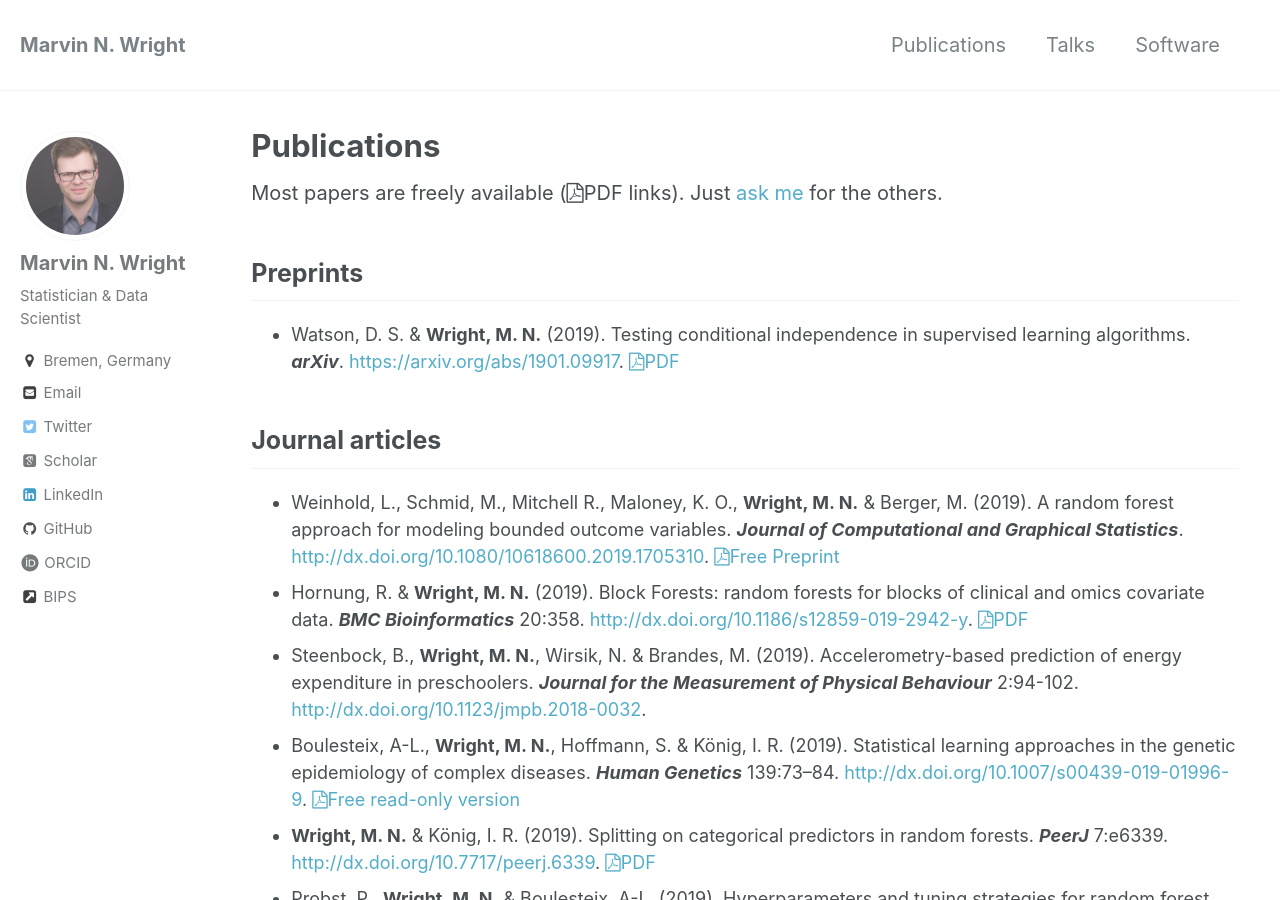
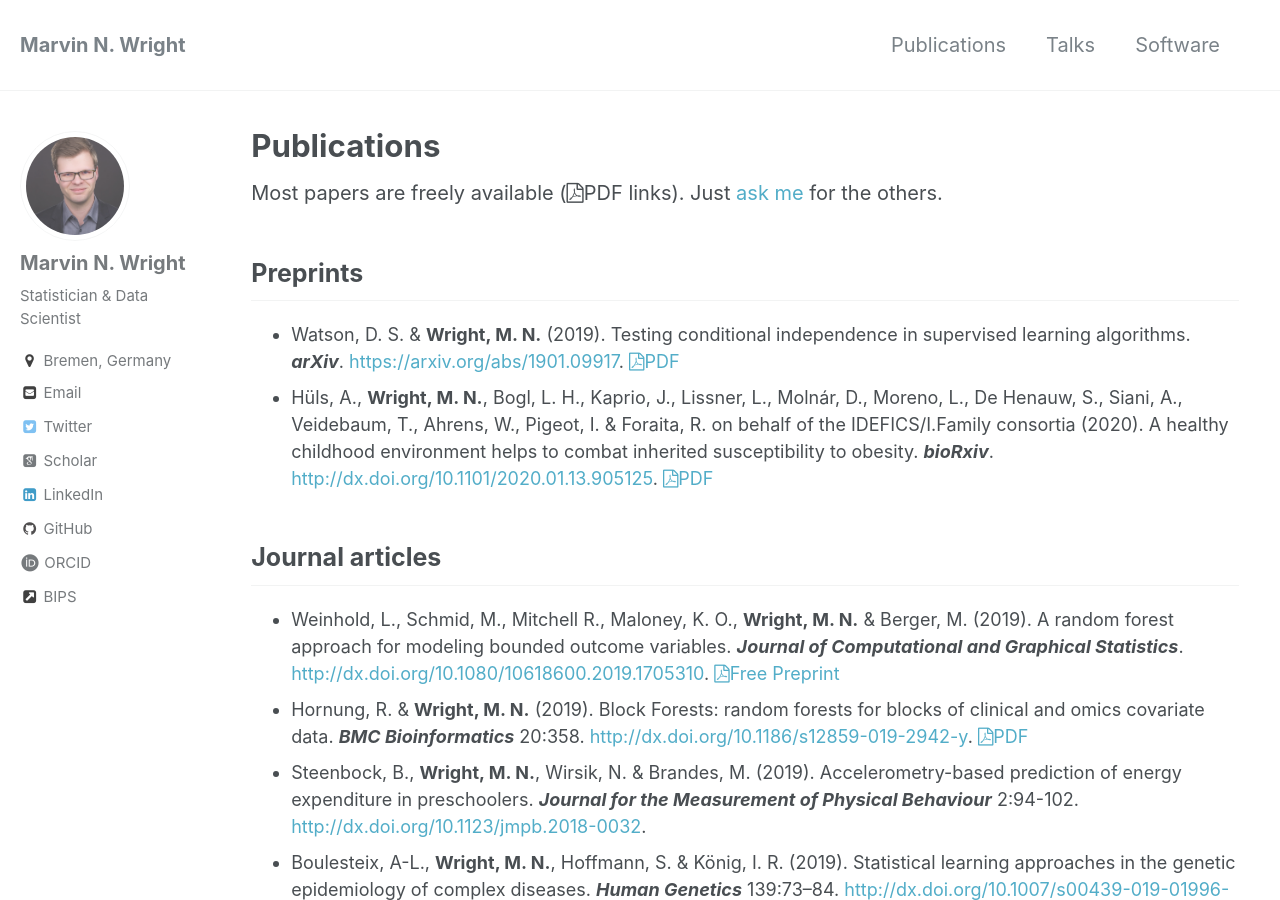
Before and after one commit to mnwright/mnwright.github.io, a Jekyll site: the page built from _pages/publications.md, in a window 1280 px wide and 900 px high. Built offline with Jekyll 4.4.1, drawn with Linux system fonts in a browser that asks for light colours; some web fonts are replaced.

Commit message:
add preprint

```diff
--- a/_pages/publications.md
+++ b/_pages/publications.md
@@ -7,6 +7,9 @@ Most papers are freely available (<i class="fa fa-file-pdf-o"></i>PDF links). Ju
 
 ## Preprints
 * {:.pub} Watson, D. S. & **Wright, M. N.** (2019). Testing conditional independence in supervised learning algorithms. ***arXiv***. <https://arxiv.org/abs/1901.09917>. <a href="https://arxiv.org/pdf/1901.09917"><i class="fa fa-file-pdf-o"></i>PDF</a>
+* {:.pub} Hüls, A., **Wright, M. N.**, Bogl, L. H., Kaprio, J., Lissner, L., Molnár, D., Moreno, L., De Henauw, S., Siani, A., Veidebaum, T., Ahrens, W., Pigeot, I. & Foraita, R. on behalf of the IDEFICS/I.Family consortia (2020). A healthy childhood environment helps to combat inherited susceptibility to obesity. ***bioRxiv***. <http://dx.doi.org/10.1101/2020.01.13.905125>. <a href="https://www.biorxiv.org/content/10.1101/2020.01.13.905125v1.full.pdf"><i class="fa fa-file-pdf-o"></i>PDF</a>
+
+
 
 ## Journal articles
 * {:.pub} Weinhold, L., Schmid, M., Mitchell R., Maloney, K. O., **Wright, M. N.** & Berger, M. (2019). A random forest approach for modeling bounded outcome variables. ***Journal of Computational and Graphical Statistics***. <http://dx.doi.org/10.1080/10618600.2019.1705310>. <a href="https://arxiv.org/pdf/1901.06211"><i class="fa fa-file-pdf-o"></i>Free Preprint</a>
```
